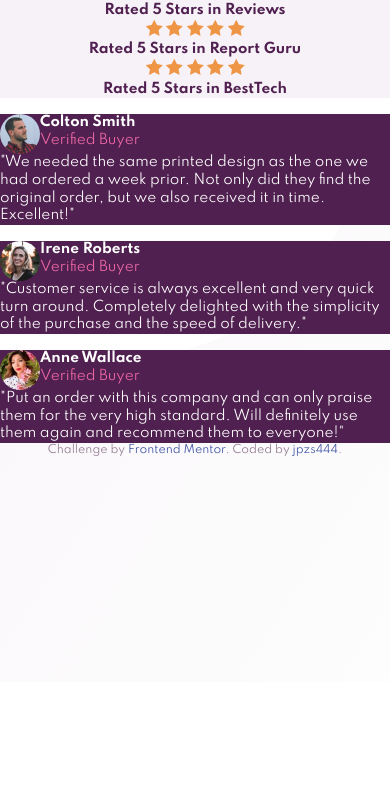
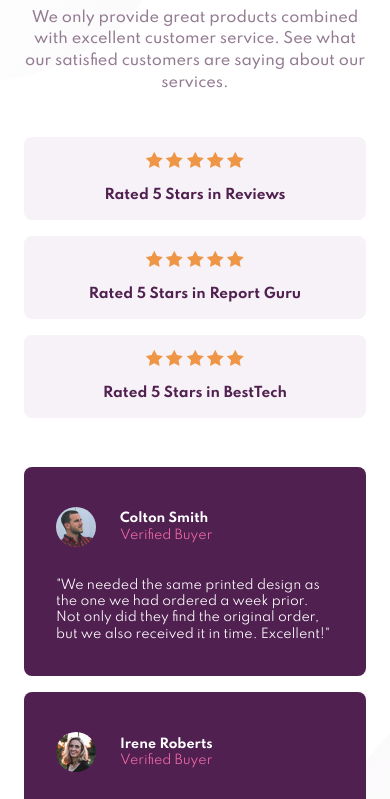
Before and after one commit to jpzs444/social-proof-section-2, a plain HTML site: page index.html in a window 390 px wide. Shown: the part 162-961 px from the top of the page. Before the commit the page ends 844 px from the top, so only its background shows below. Drawn offline with Linux system fonts and the light colour scheme.

Commit message:
✨ feat: adjust spacing and styles for mobile size

```diff
--- a/css/styles.css
+++ b/css/styles.css
@@ -21,13 +21,13 @@ html {
 body {
     font-family: 'Spartan', sans-serif;
     font-weight: 400;
-    font-size: 0.85rem;
+    font-size: 0.787rem;
     line-height: 1.3;
     color: var(--very-dark-magenta);
     background-image:
         url("../images/bg-pattern-top-mobile.svg"),
         url("../images/bg-pattern-bottom-mobile.svg");
-    background-position: top left, bottom right;
+    background-position: left top, right bottom;
     background-repeat: no-repeat;
     background-size: 100%;
 }
@@ -37,40 +37,71 @@ main {
     max-width: 100vw;
 }
 
+main > * {
+    margin: 0 1.5rem;
+}
+
 /* Upper-Half Styles */
 
 .upper-half {
     text-align: center;
+    margin-top: 5.1rem;
 }
 
 .intro-message h1 {
-    font-size: 2.1rem;
+    font-size: 2rem;
     font-weight: 700;
     line-height: 1;
     letter-spacing: -0.1rem;
 }
 
 .intro-message p {
-    font-size: 0.92rem;
+    font-size: 0.907rem;
     font-weight: 500;
-    line-height: 1.7;
+    line-height: 1.5;
     color: var(--dark-grayish-magenta);
+    margin-top: 1.5rem;
+}
+
+.ratings {
+    margin-top: 2.625rem;
 }
 
 .ratings > * {
     background-color: var(--light-grayish-magenta);
+    border-radius: 0.5rem;
+    /* max-height: 4.875rem; */
+    display: flex;
+    flex-direction: column;
+}
+
+.report-guru,
+.besttech {
+    margin-top: 1rem;
+}
+
+.ratings .stars {
+    margin: 0.9375rem 0;
 }
 
 .ratings h6 {
     font-size: 0.85rem;
+    margin-bottom: 0.9375rem;
 }
 
 /* Lower-Half Styles */
 
+.lower-half {
+    margin-top: 3.0625rem;
+    margin-bottom: 6.1875rem;
+}
+
 .users > * {
     background-color: var(--very-dark-magenta);
     margin-top: 1rem;
+    border-radius: 0.5rem;
     color: var(--white);
+    padding: 2.5rem 2rem 2.125rem;
 }
 
 .profile {
@@ -85,6 +116,8 @@ main {
 .profile-details {
     display: flex;
     flex-direction: column;
+    margin-left: 1.5rem;
+    justify-content: center;
 }
 
 .profile-details p:nth-child(1) {
@@ -95,12 +128,17 @@ main {
     color: var(--soft-pink);
 }
 
+.quote {
+    margin-top: 1.875rem;
+}
+
 /* Attribution/Footer Styles  */
 
 .attribution {
     font-size: 0.6875rem;
     text-align: center;
     color: var(--dark-grayish-magenta);
+    margin-bottom: 1rem;
 }
 
 .attribution a {
```
